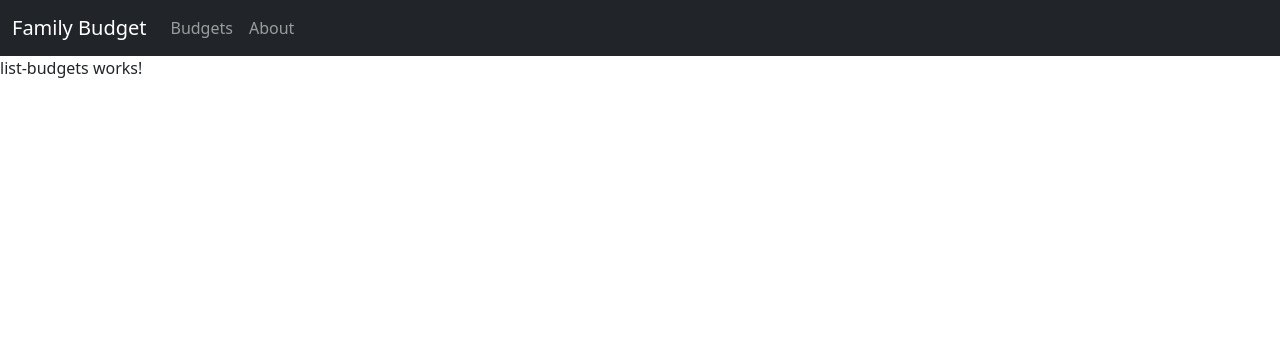
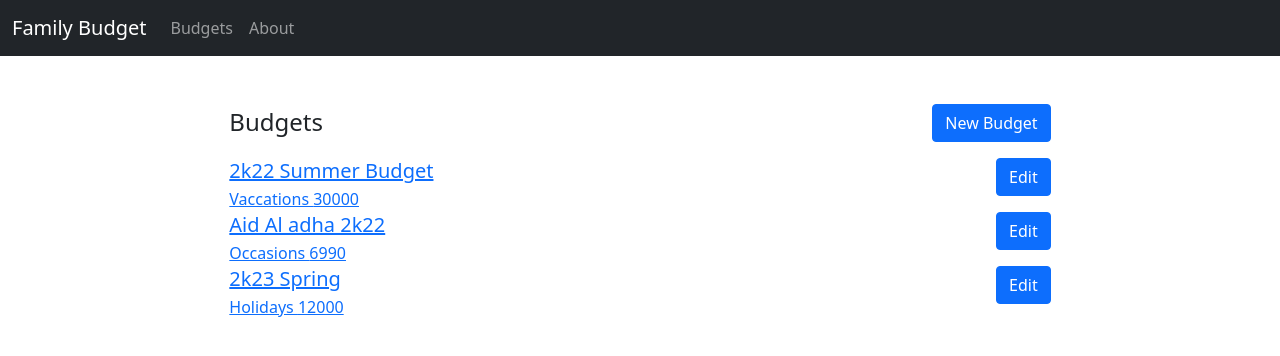
Before and after one commit to AymanMak1/Family-Budget-Client, an Angular app: page /budgets in a window 1280 px wide. Shown: the top 356 px of the page. Built offline with nearby package versions, Linux system fonts and the light colour scheme.

Commit message:
list budget working

```diff
--- a/src/app/components/budget/list-budgets/list-budgets.component.html
+++ b/src/app/components/budget/list-budgets/list-budgets.component.html
@@ -1 +1,26 @@
-<p>list-budgets works!</p>
+<div class="col-lg-8 mx-auto p-3 py-md-5">
+  <div class="d-flex w-100 justify-content-between">
+    <span class="fs-4">Budgets</span>
+    <p><a class="btn btn-primary" href="#" role="button" routerLink="/budgets/new">New Budget</a></p>
+  </div>
+  <div class="list-group">
+    <a *ngFor="let budget of budgets"
+      [routerLink]="['/budgets', budget.id ]"
+    >
+      <div class="d-flex w-100 justify-content-between align-items-center">
+        <div>
+            <h5 class="mb-1">{{ budget.title }}</h5>
+            <span class="">
+              {{ budget.category }}
+            </span>
+
+            <span class="">
+              {{ budget.amount }}
+            </span>
+        </div>
+        <p><a class="btn btn-primary" href="#" role="button" routerLink="/budgets/new">Edit</a></p>
+
+      </div>
+    </a>
+  </div>
+</div>
--- a/src/app/components/budget/list-budgets/list-budgets.component.ts
+++ b/src/app/components/budget/list-budgets/list-budgets.component.ts
@@ -1,15 +1,18 @@
 import { Component, OnInit } from '@angular/core';
+import { Budget } from 'src/app/budget';
+import { BudgetService } from 'src/app/services/budget.service';
 
 @Component({
   selector: 'app-list-budgets',
   templateUrl: './list-budgets.component.html',
   styleUrls: ['./list-budgets.component.css']
 })
-export class ListBudgetsComponent implements OnInit {
+export class ListBudgetsComponent {
 
-  constructor() { }
+  public budgets: Array<Budget>;
 
-  ngOnInit(): void {
+  constructor(private budgetService: BudgetService) {
+    this.budgets = budgetService.getAll();
   }
 
 }
--- /dev/null
+++ b/src/app/services/budget.service.ts
@@ -0,0 +1,35 @@
+import { Injectable } from '@angular/core';
+import { Budget } from '../budget';
+
+@Injectable({
+  providedIn: 'root'
+})
+export class BudgetService {
+  private budgets: Array<Budget> = [
+    {
+      id:1,
+      title:'2k22 Summer Budget',
+      amount:30000,
+      category:'Vaccations'
+    },
+    {
+      id:2,
+      title:'Aid Al adha 2k22',
+      amount:6990,
+      category:'Occasions'
+    },
+    {
+      id:3,
+      title:'2k23 Spring',
+      amount:12000,
+      category:'Holidays'
+    }
+  ];
+  constructor() {
+
+  }
+
+  getAll(): Array<Budget>{
+    return this.budgets;
+  }
+}
```
Also changed, not shown: 1 other file (tests, documents, lock files or other folders).
